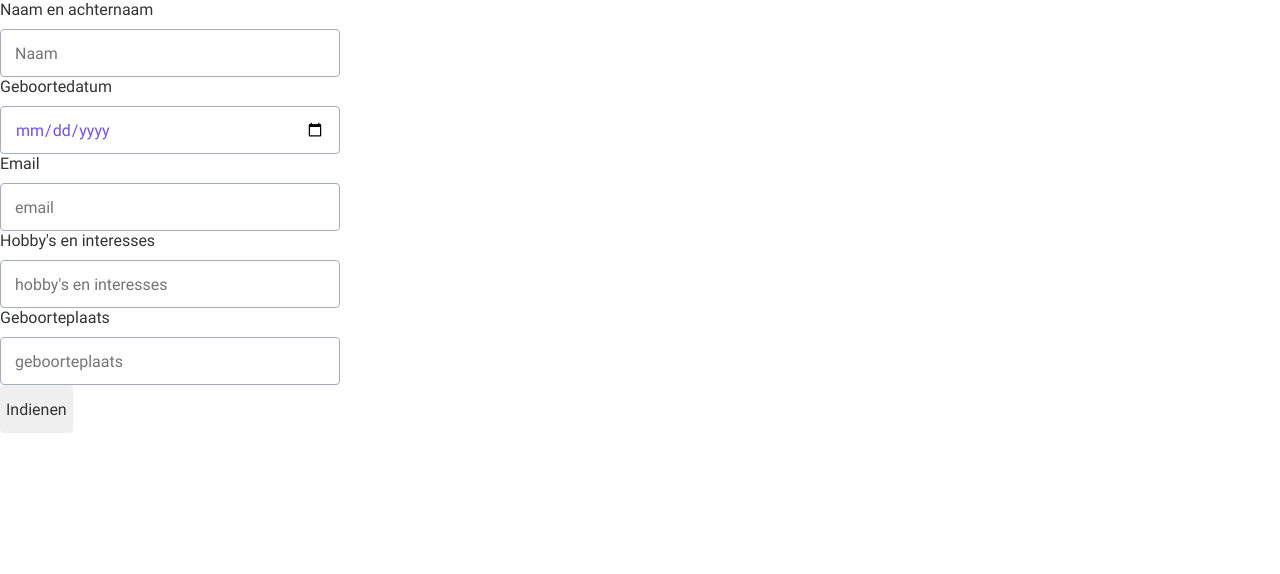
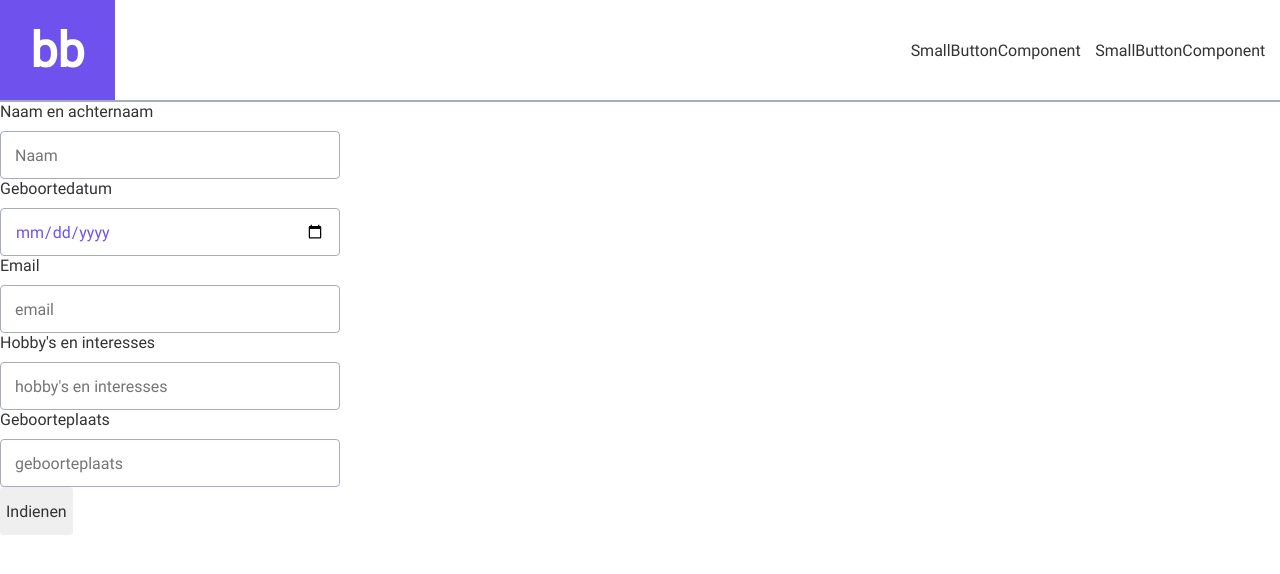
Before and after one commit to carlossanchezheil1984/Buddies-app, a React (Create React App) app: page / in a window 1280 px wide. Shown: the top 574 px of the page. Built offline with nearby package versions, Linux system fonts and the light colour scheme.

Commit message:
New branch and header component

```diff
--- a/src/App.css
+++ b/src/App.css
@@ -5,6 +5,7 @@
   src: url(Roboto-Regular.ttf);
   font-weight: normal;
 }
+
 
 /*--------------CSS Variables--------------*/
 
@@ -34,6 +35,41 @@ body * {
   font-family: var(--font);
   color: var(--base);
 }
+
+header{
+  height: 100px;
+  border-bottom: 2px solid var(--secondary);
+}
+
+
+
+.header-flex-container{
+  display: flex;
+  justify-content: space-between;
+  align-items: center;
+  height: 100%;
+
+}
+
+.logo{
+  height: 100%;
+  width: 115px;
+  display: flex;
+  background-color: var(--primary);
+  color : var(--white);
+  font-size: 48px;
+  text-align: center;
+  font-weight: bold;
+  justify-content: center;
+  align-items: center;
+}
+
+.small-buttons-container{
+  width: 30%;
+  display: flex;
+  justify-content: space-evenly;
+}
+
 
 h1 {
   font-size: 36px;
--- a/src/App.js
+++ b/src/App.js
@@ -1,11 +1,13 @@
 import React from 'react';
 import "./App.css";
 import RegisterForm from "./RegisterForm.js"
+import Header from "./Header.js"
 
 //Main Site
 function App(){
   return(
     <div className="App">
+      <Header/>
       <RegisterForm />
     </div>
   );
--- /dev/null
+++ b/src/Header.js
@@ -0,0 +1,19 @@
+import React from 'react';
+
+const Header = () => {
+    return(
+        <header>
+            <div className="header-flex-container">
+                <div className="logo">bb</div>
+
+                <div className="small-buttons-container">
+                <div>SmallButtonComponent</div>
+                <div>SmallButtonComponent</div>
+                </div>
+            </div>
+
+        </header>
+    )
+}
+
+export default Header;
```
